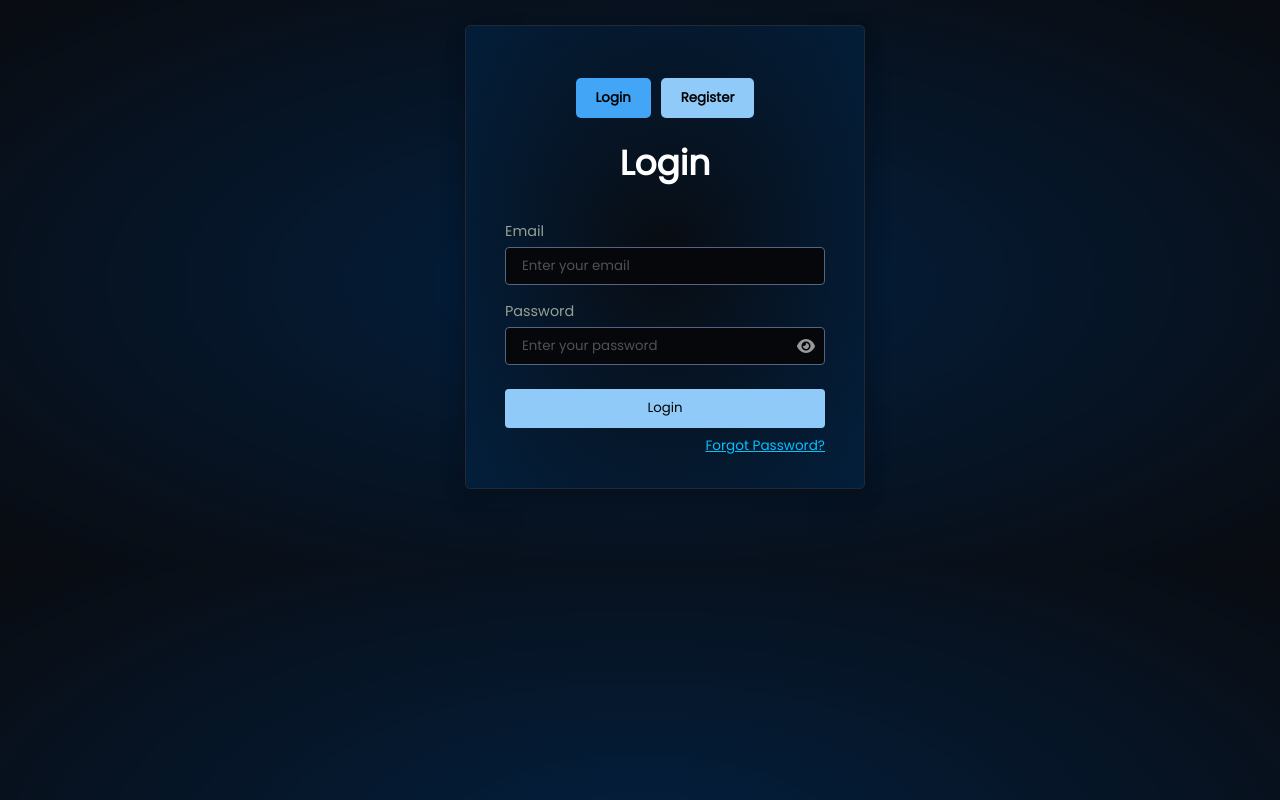
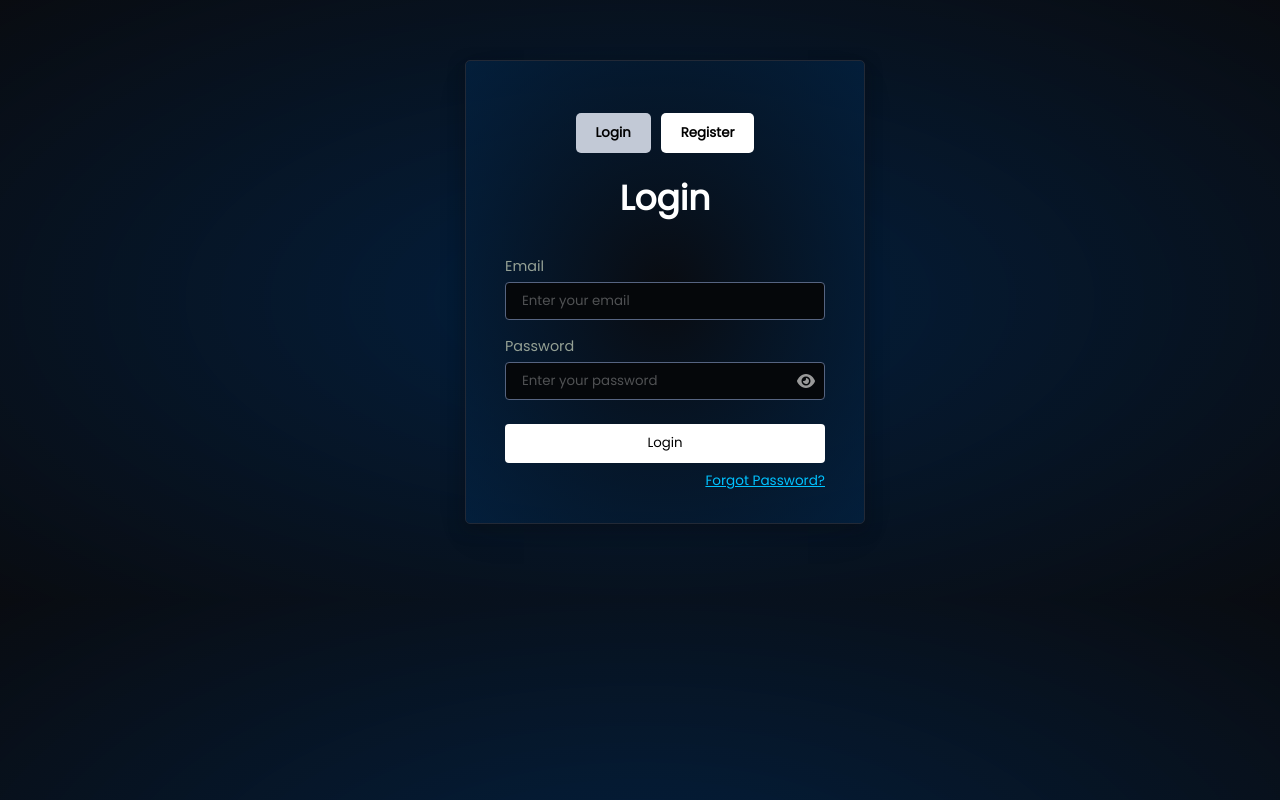
Before and after one commit to Balaji-Venkateswaran/Todo-list, a React (Vite) app: page / in a window 1280 px wide. Built offline with nearby package versions, Linux system fonts and the light colour scheme.

Commit message:
btn changes

```diff
--- a/src/App.css
+++ b/src/App.css
@@ -8,7 +8,6 @@
 }
 
 body {
-  /* background: #070F18; */
   background-image: radial-gradient(ellipse at 50% 50%, hsl(210, 100%, 97%), hsl(0, 0%, 100%));
     backgroundRepeat: no-repeat;
   background-image: radial-gradient(at 50% 50%, hsla(210, 100%, 16%, 0.5), hsl(220, 30%, 5%));
@@ -33,7 +32,6 @@ font-size: clamp(2rem, 10vw, 2.15rem);
 }
 
 .TodoWrapper {
-  /* background: #121212; */
   background-image: radial-gradient(ellipse at 50% 50%, hsl(210, 100%, 97%), hsl(0, 0%, 100%));
   backgroundRepeat: no-repeat;
 background-image: radial-gradient(at 50% 50%,hsl(220, 30%, 5%), hsla(210, 100%, 16%, 0.5) );
@@ -52,7 +50,7 @@ background-image: radial-gradient(at 50% 50%,hsl(220, 30%, 5%), hsla(210, 100%,
   background-image: radial-gradient(at 50% 50%,hsl(220, 30%, 5%), hsla(210, 100%, 16%, 0.5) );
   box-shadow: hsla(220, 30%, 5%, 0.5) 0px 5px 15px 0px,
   hsla(220, 25%, 10%, 0.08) 0px 15px 35px -5px;
-  margin: 25px 50px 75px 100px;
+  margin: 60px 50px 75px 100px;
   padding: 2rem;
   border-radius: 5px;
   width: 70vw;
@@ -91,15 +89,17 @@ label {
 }
 
 .todo-btn {
-  background:#90CAF9;
+  background:rgb(255, 255, 255);;
   border: none;
   padding: 0.55rem 1.25rem;
   cursor: pointer;
   transition: background 0.3s ease;
+  border-radius: 5px;
+
 }
 
 .todo-btn:hover {
-  background: #42A5F5;
+  background: #C2C9D6;
 }
 
 .tabs {
@@ -110,18 +110,16 @@ label {
 
 .tab-btn {
   padding: 10px 20px;
-  background:#90CAF9;
-  /* background-color: #F5F6FA; */
+  background:rgb(255, 255, 255);;
   border: none;
   cursor: pointer;
   font-weight: bold;
   border-radius: 5px;
-  /* color: #fff; */
   transition: background 0.3s;
 }
 
 .tab-btn.active {
-  background-color: #42A5F5;
+  background-color: #C2C9D6;
 }
 
 .task-columns {
@@ -326,7 +324,7 @@ color:#FFFFFF;
 }
 
 .pagination button.active {
-  background-color: #8758ff;
+  background-color: #C2C9D6;
   transform: scale(1.1);
 }
 
@@ -351,7 +349,6 @@ color:#FFFFFF;
   display: flex;
   justify-content: flex-end;
   align-items: center;
-  /* background-color: #f4f4f4; */
   padding: 10px 20px;
   top: 0;
   z-index: 1000;
@@ -369,7 +366,7 @@ color:#FFFFFF;
 }
 
 .logout-btn:hover {
-  background-color: #d9363e;
+  background-color: #C2C9D6;
 }
 
 
@@ -379,9 +376,7 @@ color:#FFFFFF;
 
 .todo-card {
   display: flex;
-  /* background: #E2DFF2; */
   border-radius: 12px;
-  /* box-shadow: 0 2px 6px rgba(0,0,0,0.1); */
   background-image: radial-gradient(ellipse at 50% 50%, hsl(210, 100%, 97%), hsl(0, 0%, 100%));
   backgroundRepeat: no-repeat;
   background-image: radial-gradient(at 50% 50%,hsl(220, 30%, 5%), hsla(210, 100%, 16%, 0.5) );
@@ -396,7 +391,6 @@ color:#FFFFFF;
 }
 
 .date-badge {
-  /* background: #eef2ff; */
   background-image: radial-gradient(ellipse at 50% 50%, hsl(210, 100%, 97%), hsl(0, 0%, 100%));
   backgroundRepeat: no-repeat;
   background-image: radial-gradient(at 50% 50%,hsl(220, 30%, 5%), hsla(210, 100%, 16%, 0.5) );
@@ -434,12 +428,6 @@ color:#FFFFFF;
 }
 
 .todo-title {
-
-  /* font-size: 18px;
-  font-weight: 600;
-  margin: 0;
-  text-align: center;
-  width: 100%; */
   color:#FFFFFF;
   margin-bottom: 1rem;
   width: 100%;
@@ -447,17 +435,6 @@ font-size: clamp(2rem, 10vw, 2.15rem);
   margin-bottom: 0.5rem;
 
 }
-
-/* .todo-actions {
-  display: flex;
-  gap: 12px;
-}
-
-.action-icon {
-  cursor: pointer;
-  color: #4b5563;
-  transition: color 0.2s;
-} */
 
 .todo-actions {
   display: flex;
--- a/src/components/loginForm/AuthForm.css
+++ b/src/components/loginForm/AuthForm.css
@@ -32,7 +32,6 @@ body {
 }
 
 .AuthForm {
-  /* background:#121212; */
   box-shadow: hsla(220, 30%, 5%, 0.5) 0px 5px 15px 0px,
   hsla(220, 25%, 10%, 0.08) 0px 15px 35px -5px;
   padding: 2rem;
@@ -55,18 +54,16 @@ body {
 
 .tab-btn {
   padding: 10px 20px;
-  background:#90CAF9;
-  /* background-color: #F5F6FA; */
+  background:#EDF0F6;
   border: none;
   cursor: pointer;
   font-weight: bold;
   border-radius: 5px;
-  /* color: #fff; */
   transition: background 0.3s;
 }
 
 .tab-btn.active {
-  background-color: #42A5F5;
+  background-color: #C2C9D6;
 }
 
 
@@ -109,7 +106,7 @@ font-size: clamp(2rem, 10vw, 2.15rem);
 }
 
 .auth-btn {
-  background: #90CAF9;
+  background:rgb(255, 255, 255);
   border: none;
   padding: 0.6rem 1.25rem;
   cursor: pointer;
@@ -119,7 +116,7 @@ font-size: clamp(2rem, 10vw, 2.15rem);
 }
 
 .auth-btn:hover {
-  background: #42A5F5;
+  background: #C2C9D6;
 }
 
 .error-message {
```
